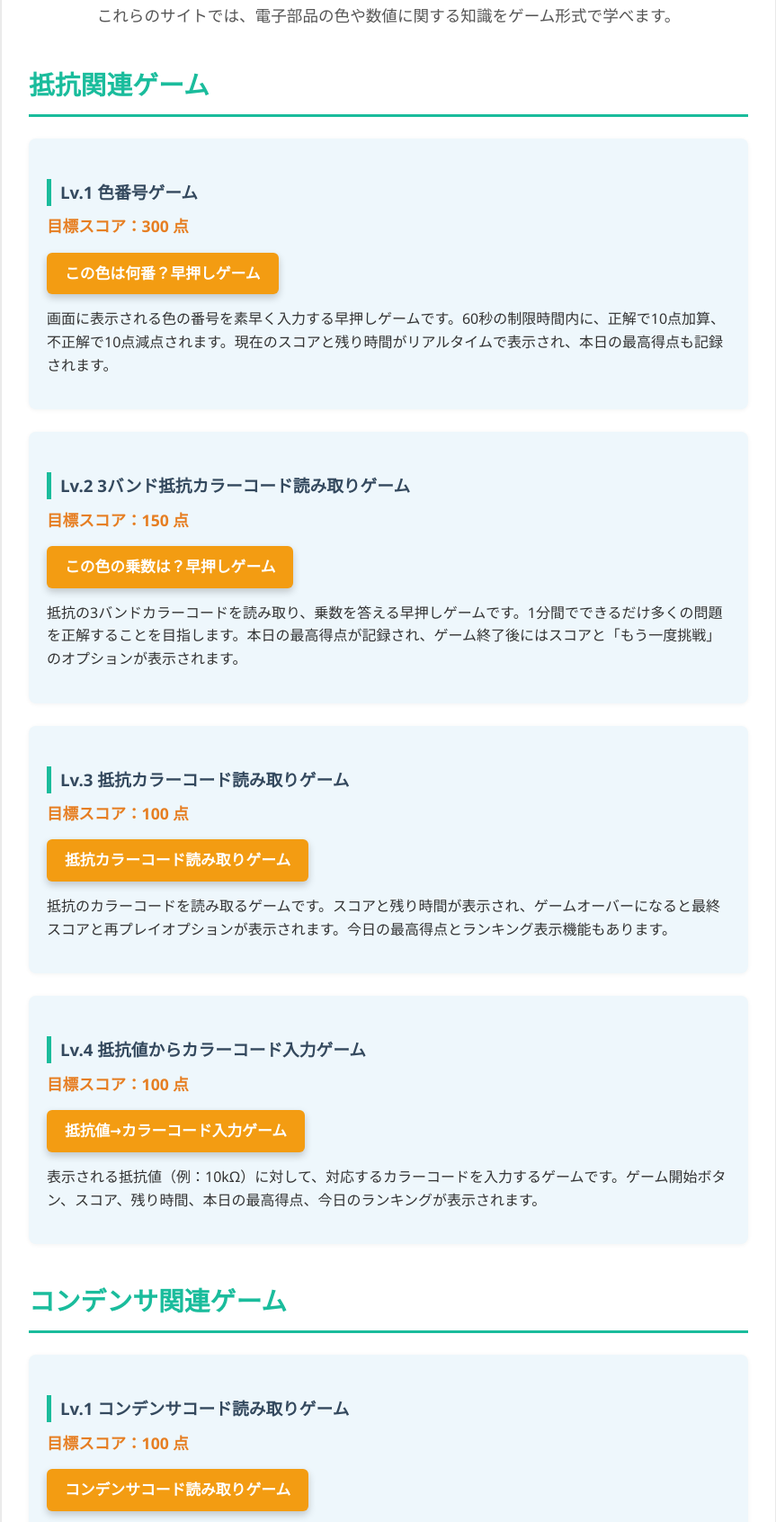
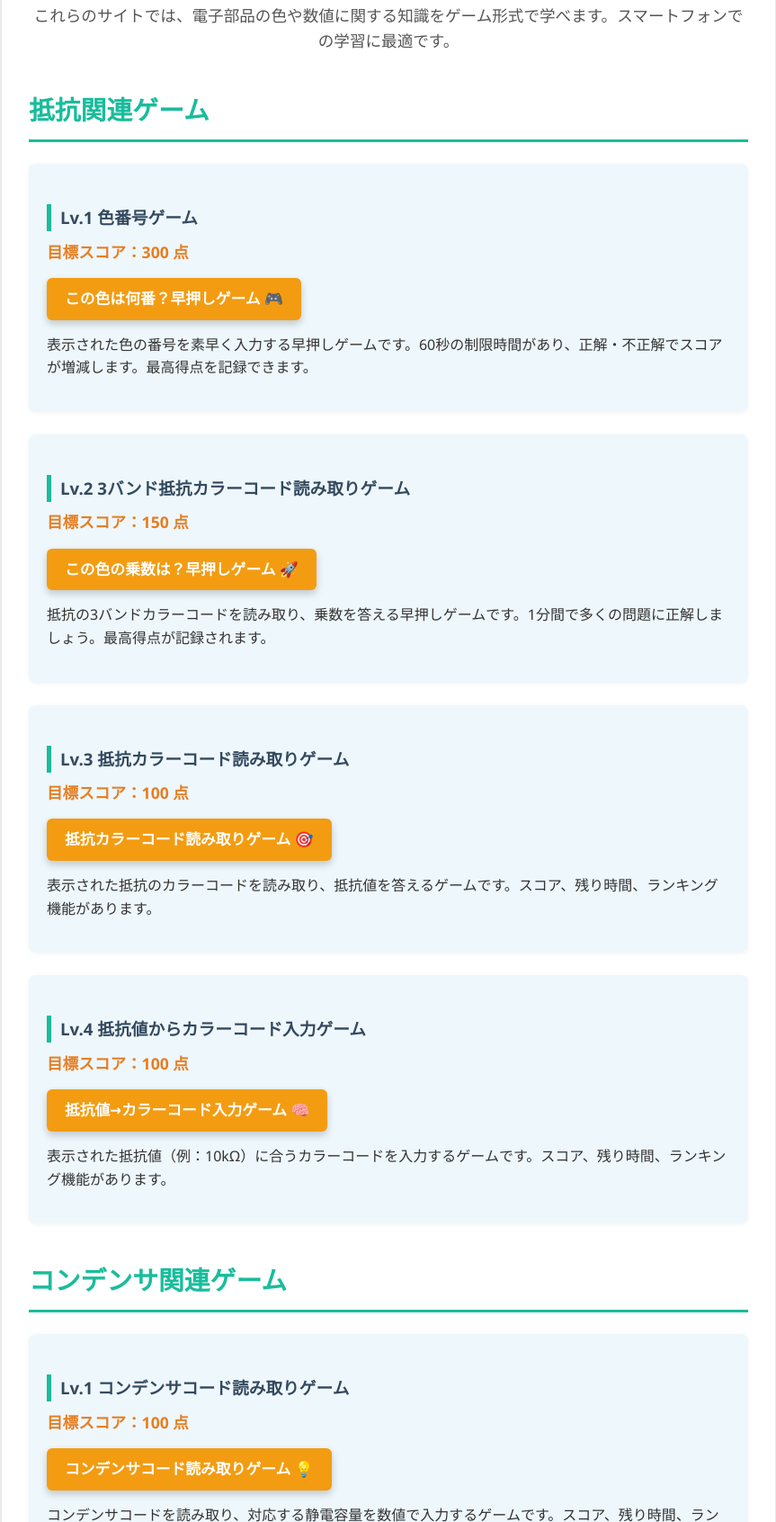
Before and after one commit to E-TechKB/Elec_SET_portal, a plain HTML site: page index.html in a window 1280 px wide. Shown: the part 150-1842 px from the top of the page at 90% size, without its empty margins (208-1071 px from the left). Drawn offline with Linux system fonts and the light colour scheme.

Commit message:
Update index.html

```diff
--- a/index.html
+++ b/index.html
@@ -11,7 +11,7 @@
         <h1>電子部品関連の知識習得ゲームまとめ</h1>
 
         <p class="intro">
-            これらのサイトでは、電子部品の色や数値に関する知識をゲーム形式で学べます。
+            これらのサイトでは、電子部品の色や数値に関する知識をゲーム形式で学べます。スマートフォンでの学習に最適です。
         </p>
 
         <h2>抵抗関連ゲーム</h2>
@@ -19,26 +19,26 @@
             <li>
                 <h3>Lv.1 色番号ゲーム</h3>
                 <p class="score-goal">目標スコア：300 点</p>
-                <a class="game-link-button" href="https://e-techkb.github.io/Color_Number/" target="_blank" rel="noopener noreferrer">この色は何番？早押しゲーム </a>
-                <p>画面に表示される色の番号を素早く入力する早押しゲームです。60秒の制限時間内に、正解で10点加算、不正解で10点減点されます。現在のスコアと残り時間がリアルタイムで表示され、本日の最高得点も記録されます。</p>
+                <a class="game-link-button" href="https://e-techkb.github.io/Color_Number/" target="_blank" rel="noopener noreferrer">この色は何番？早押しゲーム 🎮</a>
+                <p>表示された色の番号を素早く入力する早押しゲームです。60秒の制限時間があり、正解・不正解でスコアが増減します。最高得点を記録できます。</p>
             </li>
             <li>
                 <h3>Lv.2 3バンド抵抗カラーコード読み取りゲーム</h3>
                 <p class="score-goal">目標スコア：150 点</p>
-                <a class="game-link-button" href="https://e-techkb.github.io/3band_ColorToValue/" target="_blank" rel="noopener noreferrer">この色の乗数は？早押しゲーム </a>
-                <p>抵抗の3バンドカラーコードを読み取り、乗数を答える早押しゲームです。1分間でできるだけ多くの問題を正解することを目指します。本日の最高得点が記録され、ゲーム終了後にはスコアと「もう一度挑戦」のオプションが表示されます。</p>
+                <a class="game-link-button" href="https://e-techkb.github.io/3band_ColorToValue/" target="_blank" rel="noopener noreferrer">この色の乗数は？早押しゲーム 🚀</a>
+                <p>抵抗の3バンドカラーコードを読み取り、乗数を答える早押しゲームです。1分間で多くの問題に正解しましょう。最高得点が記録されます。</p>
             </li>
             <li>
                 <h3>Lv.3 抵抗カラーコード読み取りゲーム</h3>
                 <p class="score-goal">目標スコア：100 点</p>
-                <a class="game-link-button" href="https://e-techkb.github.io/ColorToValue" target="_blank" rel="noopener noreferrer">抵抗カラーコード読み取りゲーム </a>
-                <p>抵抗のカラーコードを読み取るゲームです。スコアと残り時間が表示され、ゲームオーバーになると最終スコアと再プレイオプションが表示されます。今日の最高得点とランキング表示機能もあります。</p>
+                <a class="game-link-button" href="https://e-techkb.github.io/ColorToValue" target="_blank" rel="noopener noreferrer">抵抗カラーコード読み取りゲーム 🎯</a>
+                <p>表示された抵抗のカラーコードを読み取り、抵抗値を答えるゲームです。スコア、残り時間、ランキング機能があります。</p>
             </li>
             <li>
                 <h3>Lv.4 抵抗値からカラーコード入力ゲーム</h3>
                 <p class="score-goal">目標スコア：100 点</p>
-                <a class="game-link-button" href="https://e-techkb.github.io/ValueToColor" target="_blank" rel="noopener noreferrer">抵抗値→カラーコード入力ゲーム </a>
-                <p>表示される抵抗値（例：10kΩ）に対して、対応するカラーコードを入力するゲームです。ゲーム開始ボタン、スコア、残り時間、本日の最高得点、今日のランキングが表示されます。</p>
+                <a class="game-link-button" href="https://e-techkb.github.io/ValueToColor" target="_blank" rel="noopener noreferrer">抵抗値→カラーコード入力ゲーム 🧠</a>
+                <p>表示された抵抗値（例：10kΩ）に合うカラーコードを入力するゲームです。スコア、残り時間、ランキング機能があります。</p>
             </li>
         </ul>
 
@@ -47,14 +47,14 @@
             <li>
                 <h3>Lv.1 コンデンサコード読み取りゲーム</h3>
                 <p class="score-goal">目標スコア：100 点</p>
-                <a class="game-link-button" href="https://e-techkb.github.io/NumToCap" target="_blank" rel="noopener noreferrer">コンデンサコード読み取りゲーム </a>
-                <p>コンデンサのコードを読み取るゲームです。数字、小数点、単位（pF、µF）を入力するためのボタンが提供されます。スコア、残り時間、最終スコア表示、再プレイオプションがあります。本日の最高得点とランキングも表示されます。</p>
+                <a class="game-link-button" href="https://e-techkb.github.io/NumToCap" target="_blank" rel="noopener noreferrer">コンデンサコード読み取りゲーム 💡</a>
+                <p>コンデンサコードを読み取り、対応する静電容量を数値で入力するゲームです。スコア、残り時間、ランキング機能があります。</p>
             </li>
             <li>
                 <h3>Lv.2 コンデンサコード入力ゲーム</h3>
                 <p class="score-goal">目標スコア：100 点</p>
-                <a class="game-link-button" href="https://e-techkb.github.io/CapToNum" target="_blank" rel="noopener noreferrer">コンデンサコード入力ゲーム </a>
-                <p>表示されるコンデンサの値（例：0.1µF）に対して、コンデンサコードを入力するゲームです。数字、クリア、決定ボタンでコードを入力します。スコア、残り時間、最終スコア表示、再プレイオプションに加え、本日の最高得点とランキングも表示されます。</p>
+                <a class="game-link-button" href="https://e-techkb.github.io/CapToNum" target="_blank" rel="noopener noreferrer">コンデンサコード入力ゲーム ⌨️</a>
+                <p>表示された静電容量（例：0.1µF）に合うコンデンサコードを入力するゲームです。スコア、残り時間、ランキング機能があります。</p>
             </li>
         </ul>
 
```
